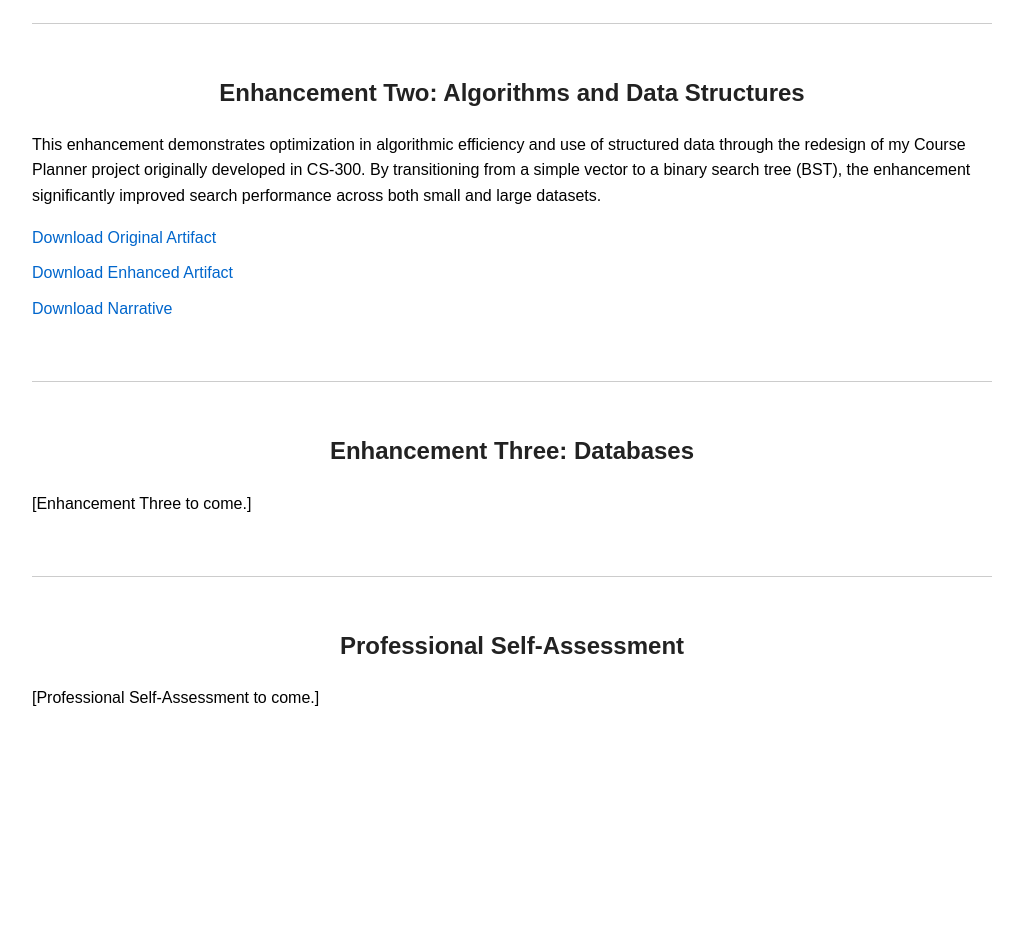
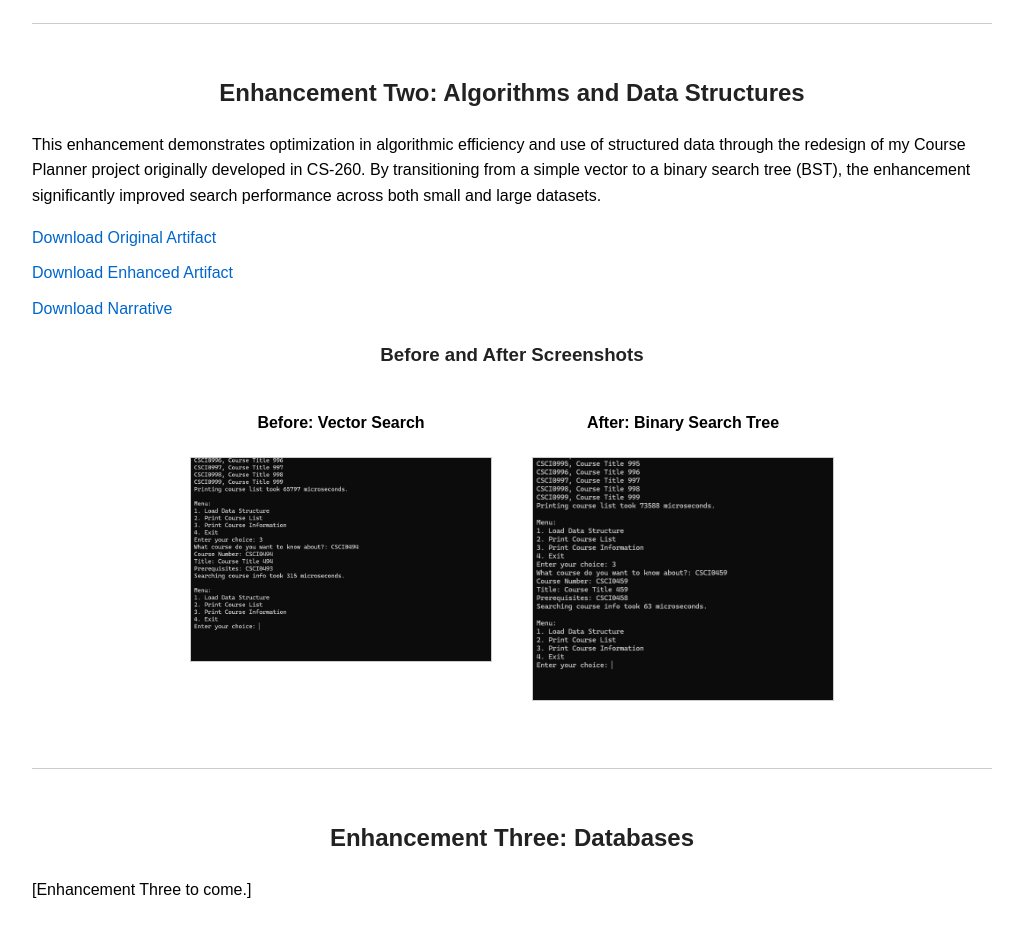
Before and after one commit to dylankillman/dylankillman.github.io, a plain HTML site: page index.html in a window 1280 px wide. Shown: the part 1880-2809 px from the top of the page, without its empty margins (128-1151 px from the left). Before the commit the page ends 2631 px from the top, so only its background shows below. Drawn offline with Linux system fonts and the light colour scheme.

Commit message:
Update index.html

```diff
--- a/index.html
+++ b/index.html
@@ -84,15 +84,29 @@
 <section id="enhancement-two">
     <h2>Enhancement Two: Algorithms and Data Structures</h2>
     <p>
-            This enhancement demonstrates optimization in algorithmic efficiency and use of structured data
-            through the redesign of my Course Planner project originally developed in CS-300. By transitioning from a simple vector to a binary search tree (BST),
-            the enhancement significantly improved search performance across both small and large datasets.
+        This enhancement demonstrates optimization in algorithmic efficiency and use of structured data through
+        the redesign of my Course Planner project originally developed in CS-260. By transitioning from a simple
+        vector to a binary search tree (BST), the enhancement significantly improved search performance across
+        both small and large datasets.
     </p>
+
     <ul>
         <li><a href="enhancement-two/original/ProjectTwo_original.zip">Download Original Artifact</a></li>
         <li><a href="enhancement-two/enhanced/ProjectTwo_enhanced.zip">Download Enhanced Artifact</a></li>
         <li><a href="enhancement-two/narrative/Enhancement Two Narrative.docx">Download Narrative</a></li>
     </ul>
+
+    <h3>Before and After Screenshots</h3>
+    <div style="display: flex; flex-wrap: wrap; justify-content: center; gap: 40px;">
+        <div>
+            <h4 style="text-align:center;">Before: Vector Search</h4>
+            <img src="enhancement-two/images/Vector_Large2.png" alt="Vector Search Performance" style="max-width: 100%; width: 300px; border: 1px solid #ccc;">
+        </div>
+        <div>
+            <h4 style="text-align:center;">After: Binary Search Tree</h4>
+            <img src="enhancement-two/images/BST_Large2.png" alt="BST Search Performance" style="max-width: 100%; width: 300px; border: 1px solid #ccc;">
+        </div>
+    </div>
 </section>
 
     <!-- Enhancement Three Placeholder -->
```
Lines whose indentation alone changed are shown as unchanged.
